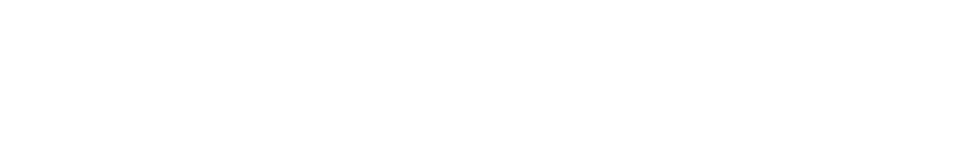
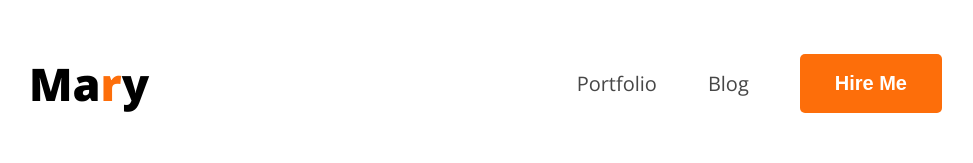
Before and after one commit to aabdullaalmamun/web-dev-portfolio, a plain HTML site: page index.html in a window 1280 px wide. Shown: the whole page, without its empty margins (129-1102 px from the left). Drawn offline with nearby package versions, Linux system fonts and the light colour scheme; a web font is replaced by a local one.

Commit message:
nav section

```diff
--- a/index.html
+++ b/index.html
@@ -3,11 +3,23 @@
 <head>
     <meta charset="UTF-8">
     <meta name="viewport" content="width=device-width, initial-scale=1.0">
-    <title>Document</title>
+    <title>web developer portfolio</title>
+    <link rel="preconnect" href="https://fonts.googleapis.com">
+<link rel="preconnect" href="https://fonts.gstatic.com" crossorigin>
+<link href="https://fonts.googleapis.com/css2?family=Azeret+Mono:ital,wght@0,100..900;1,100..900&family=Open+Sans:ital,wght@0,300..800;1,300..800&display=swap" rel="stylesheet">
+
+<link rel="stylesheet" href="style.css">
 </head>
-<body>
+<body class="open-sans-normalfornt">
     <header>
-
+      <nav >
+        <h3 class="nav-title">Ma<span class="text-primary">r</span>y</h3>
+        <ul>
+            <li><a class="dark-2" href="">Portfolio</a></li>
+            <li><a class="dark-2" href="">Blog</a></li>
+            <li><a href=""><button class="btn-primary">Hire Me</button></a></li>
+        </ul>
+      </nav>
     </header>
     <main>
 
--- /dev/null
+++ b/style.css
@@ -0,0 +1,48 @@
+.open-sans-normalfornt {
+    font-family: "Open Sans", sans-serif;
+    font-optical-sizing: auto;
+    font-style: normal;
+    font-variation-settings:
+      "wdth" 100;
+  }
+  /* shared css */
+  .text-primary{
+      color: #FD6E0A;
+  }
+  .dark-2{
+      color: #474747;
+  }
+  .btn-primary{
+      background-color: #FD6E0A;
+      font-weight: bold;
+      color: white;
+      padding: 18px 35px;
+      border-radius: 5px;
+      font-size: 20px;
+      border: none;
+  }
+  /* Nav style */
+          nav{
+           display: flex;
+           align-items: center;
+           justify-content: space-between;
+           margin: 0 150px;
+          }
+          .nav-title{
+              font-weight: 800;
+              font-size: 45px;
+
+          }
+          nav ul{
+              display: flex;
+              align-items: center;
+          }
+          nav ul li{
+              list-style: none;
+              margin-right: 51px;
+          }
+          nav ul a{
+              text-decoration: none;
+              font-size: 20px;
+
+          }
```
